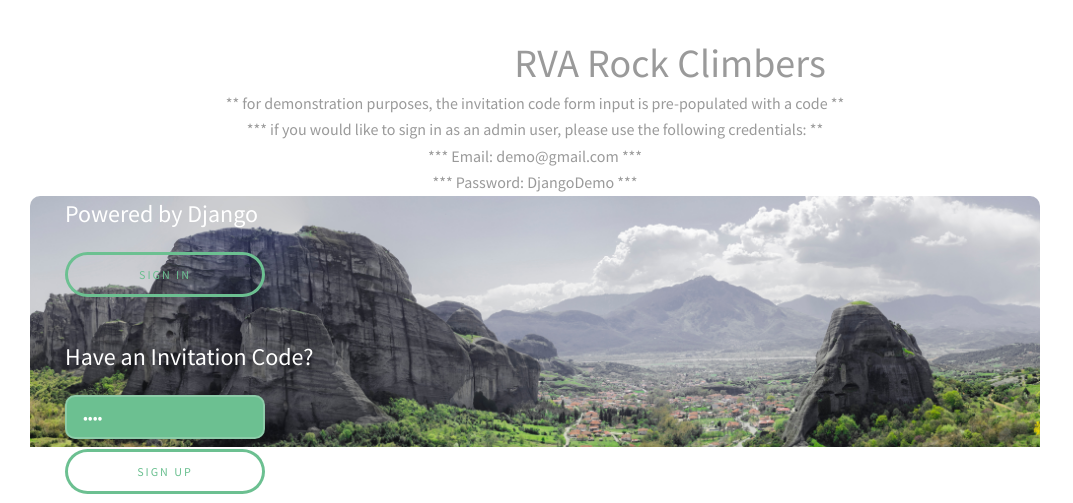
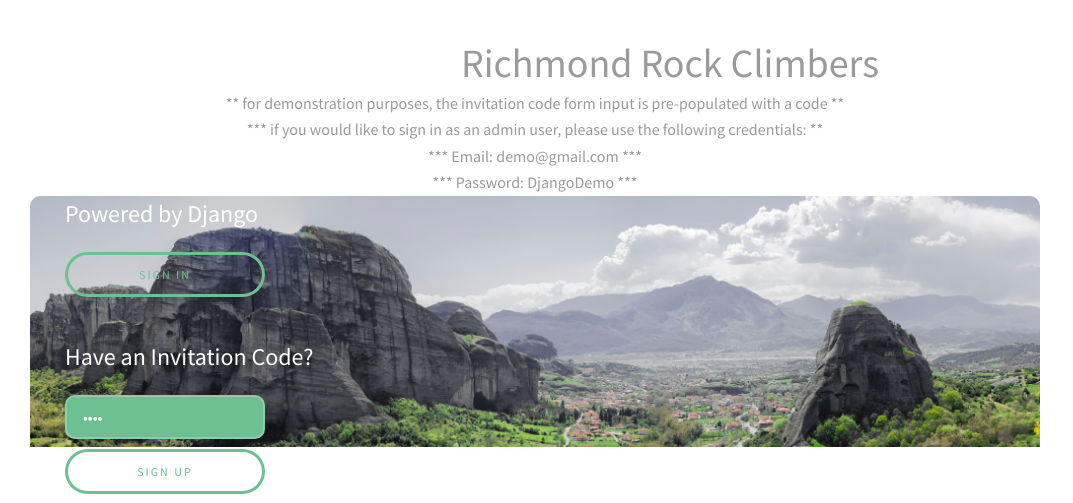
Before and after one commit to rrosenfeld09/pythonDeployment, a Django app: page / in a window 1280 px wide. Shown: the top 503 px of the page, without its empty margins (0-1073 px from the left). Run offline with Django 3.2, Linux system fonts and the light colour scheme; parts of the project's set-up code (start-up, migrations or seed data) failed here and were passed over.

Commit message:
Update index.html

```diff
--- a/apps/user_dashboard/templates/index.html
+++ b/apps/user_dashboard/templates/index.html
@@ -11,7 +11,7 @@
     </head>
     <body>
         <div class = "container">
-            <h2 class = "main_title">RVA Rock Climbers</h2>
+            <h2 class = "main_title">Richmond Rock Climbers</h2>
             <div class = "disclaimer">
                 <p>** for demonstration purposes, the invitation code form input is pre-populated with a code **</p>
                 <p>*** if you would like to sign in as an admin user, please use the following credentials: **</p>
```
